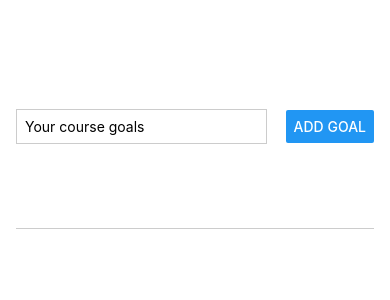
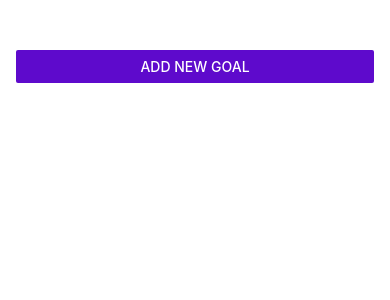
Before and after one commit to dbuiviet-xcomp/expo-rn-prj, a React Native app: screen / in a window 390 px wide. Shown: the top 300 px of the page. Built offline with nearby package versions, Linux system fonts and the light colour scheme.

Commit message:
added modal overlay

```diff
--- a/App.js
+++ b/App.js
@@ -14,14 +14,34 @@ import GoalItem from './components/GoalItem';
 import GoalInput from './components/GoalInput';
 
 export default function App() {
+  const [modalIsVisible, setModalIsVisible] = useState(false);
   const [courseGoals, setCourseGoals] = useState([]);
+
+  function startAddGoalHandler() {
+    setModalIsVisible(true);
+  }
+
+  function endAddGoalHandler() {
+    //console.log('CANCELED');
+    setModalIsVisible(false);
+  }
 
   function addGoalHandler(enteredText) {
     //setCourseGoals([...courseGoals, enteredText]);
     setCourseGoals(currentCourseGoals => [
       ...courseGoals,
-      {text: enteredText, key: Math.random().toString()},
+      {text: enteredText, id: Math.random().toString()},
     ]);
+
+    endAddGoalHandler();
+  }
+
+  function deleteGoalHandler(id) {
+    //console.log('DELETED');
+
+    setCourseGoals(currentCourseGoals => {
+      return currentCourseGoals.filter(goal => goal.id !== id);
+    });
   }
 
   return (
@@ -38,7 +58,17 @@ export default function App() {
       </View>
       <Button title="Click me" /> */}
 
-      <GoalInput onAddGoal={addGoalHandler} />
+      <Button
+        title="Add New Goal"
+        color="#5e0acc"
+        onPress={startAddGoalHandler}
+      />
+      {/* {modalIsVisible && <GoalInput onAddGoal={addGoalHandler} />} */}
+      <GoalInput
+        onAddGoal={addGoalHandler}
+        visible={modalIsVisible}
+        onCancel={endAddGoalHandler}
+      />
 
       <View style={styles.goalContainer}>
         {/* <ScrollView alwaysBounceVertical={false}>
@@ -55,10 +85,16 @@ export default function App() {
         <FlatList
           data={courseGoals}
           renderItem={itemData => {
-            return <GoalItem itemText={itemData.item.text} />;
+            return (
+              <GoalItem
+                itemText={itemData.item.text}
+                id={itemData.item.id}
+                onDeleteItem={deleteGoalHandler}
+              />
+            );
           }}
           keyExtractor={(item, index) => {
-            return item.key;
+            return item.id;
           }}
         />
       </View>
--- a/components/GoalInput.js
+++ b/components/GoalInput.js
@@ -1,6 +1,6 @@
 import {useState} from 'react';
 
-import {View, TextInput, Button, StyleSheet} from 'react-native';
+import {View, TextInput, Button, StyleSheet, Modal} from 'react-native';
 
 function GoalInput(props) {
   const [enteredText, setEnteredGoalText] = useState('');
@@ -16,6 +16,7 @@ function GoalInput(props) {
   }
 
   return (
+    <Modal visible={props.visible} animationType="slide">
       <View style={styles.inputContainer}>
         <TextInput
           style={styles.textInput}
@@ -23,27 +24,46 @@ function GoalInput(props) {
           onChangeText={goalInputHandler}
           value={enteredText}
         />
+        <View style={styles.buttonContainer}>
+          <View style={styles.button}>
             <Button title="Add goal" onPress={addGoalHandler} />
           </View>
+          <View style={styles.button}>
+            <Button title="Cancel" onPress={props.onCancel} />
+          </View>
+        </View>
+      </View>
+    </Modal>
   );
 }
 
 const styles = StyleSheet.create({
   inputContainer: {
     flex: 1,
-    flexDirection: 'row',
-    justifyContent: 'space-between',
+    flexDirection: 'column',
+    // justifyContent: 'space-between',
+    justifyContent: 'center',
     alignItems: 'center',
-    paddingBottom: 24,
+    width: '100%',
+    padding: 16,
+    //paddingBottom: 24,
     borderBottomWidth: 1,
     borderBottomColor: '#cccccc',
+  },
+  buttonContainer: {
+    flexDirection: 'row',
+  },
+  button: {
+    width: '30%',
+    marginTop: 10,
+    marginHorizontal: 8,
   },
   textInput: {
     borderWidth: 1,
     borderColor: '#cccccc',
-    width: '70%',
-    marginRight: 8,
-    padding: 8,
+    width: '100%',
+    //marginRight: 8,
+    padding: 16,
   },
 });
 
--- a/components/GoalItem.js
+++ b/components/GoalItem.js
@@ -1,9 +1,15 @@
-import {StyleSheet, View, Text} from 'react-native';
+import {StyleSheet, View, Text, Pressable} from 'react-native';
 
 function GoalItem(props) {
   return (
     <View style={styles.goalItem}>
-      <Text style={{color: 'white'}}>{props.itemText}</Text>
+      <Pressable
+        //android_ripple={{color: '#ffffff'}}
+        onPress={props.onDeleteItem.bind(this, props.id)}
+        // object destructuring
+        style={({pressed}) => pressed && styles.pressedItem}>
+        <Text style={{color: 'white', padding: 8}}>{props.itemText}</Text>
+      </Pressable>
     </View>
   );
 }
@@ -16,6 +22,9 @@ const styles = StyleSheet.create({
     backgroundColor: '#5e0acc',
     //color: 'white',
   },
+  pressedItem: {
+    opacity: 0.5,
+  },
 });
 
 export default GoalItem;
--- a/package.json
+++ b/package.json
@@ -9,6 +9,7 @@
     "web": "expo start --web"
   },
   "dependencies": {
+    "@types/react-native": "^0.72.8",
     "expo": "^51.0.36",
     "expo-status-bar": "~1.12.1",
     "react": "18.2.0",
```
Also changed, not shown: 1 other file (tests, documents, lock files or other folders). Lines whose indentation alone changed are shown as unchanged.
